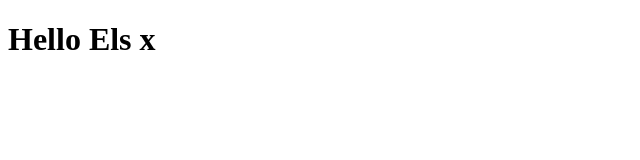
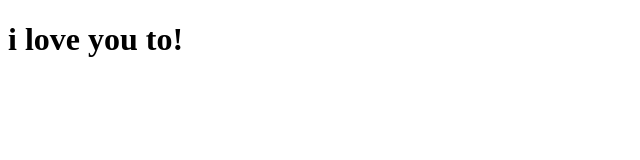
Before and after one commit to DafyddG06/Website, a plain HTML site: page index.html in a window 1280 px wide. Shown: the whole page, without its empty margins (0-640 px from the left). Drawn offline with Linux system fonts and the light colour scheme.

Commit message:
Update index.html

```diff
--- a/index.html
+++ b/index.html
@@ -4,6 +4,6 @@
 
   </head>
   <body>
-    <h1>Hello Els x</h1>
+    <h1>i love you to!</h1>
   </body>
 </html>
```
